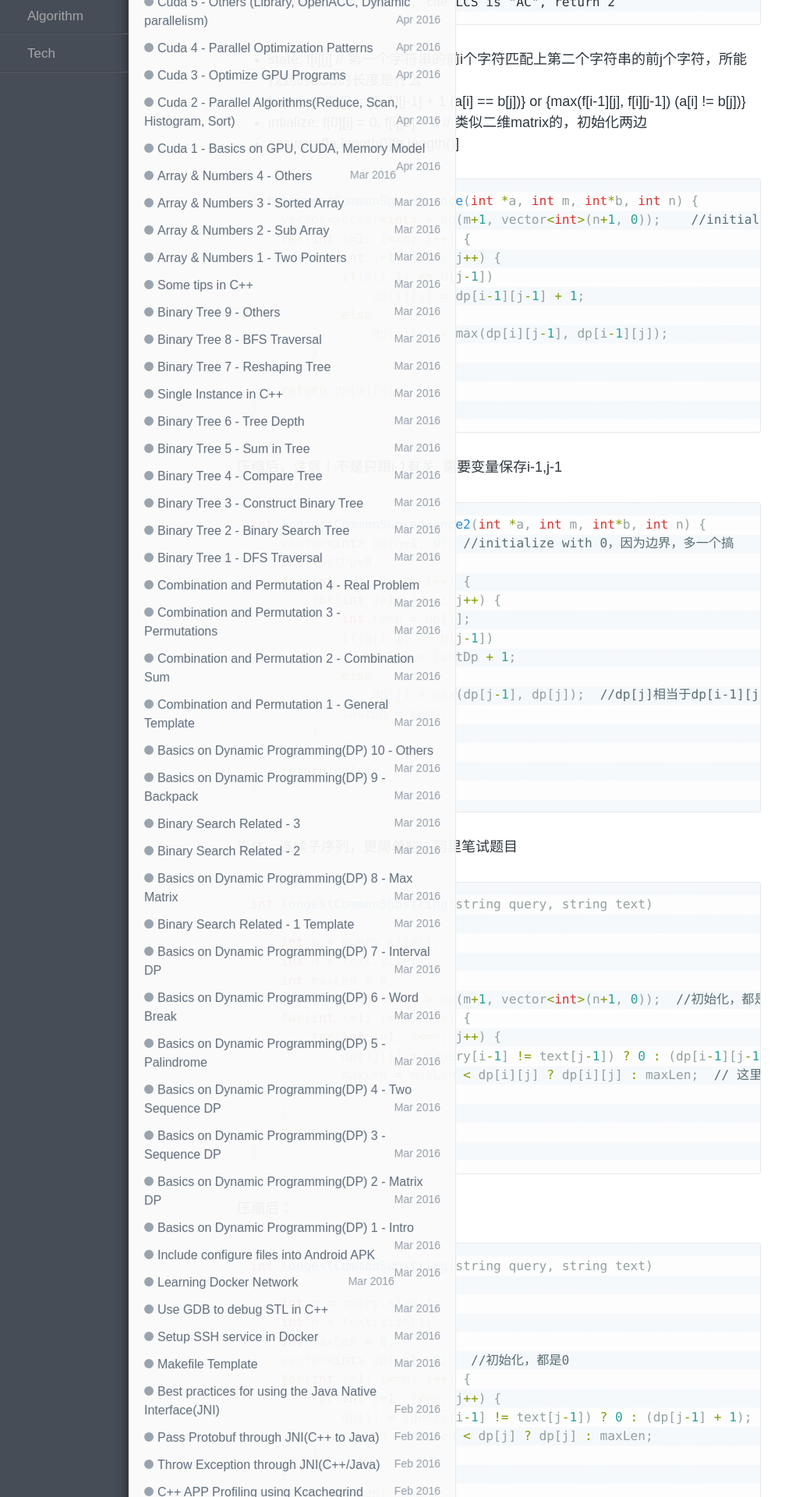
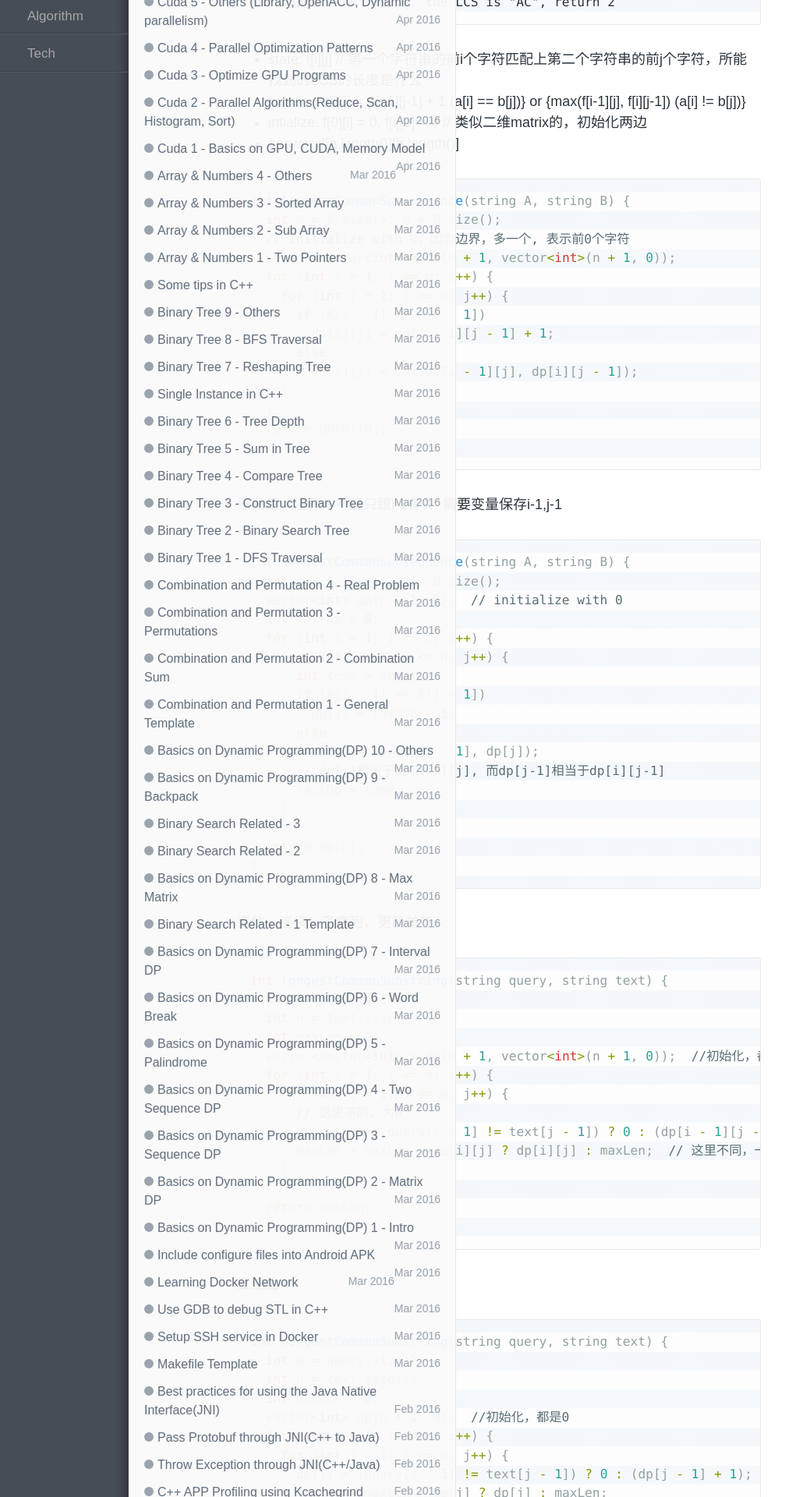
Before and after one commit to wykvictor/wykvictor.github.io, a Jekyll site: the page built from _posts/algorithm/2016-03-20-Dynamic-Programming-4.md, in a window 1280 px wide. Shown: the part 439-2359 px from the top of the page at 78% size, without its empty margins (0-1039 px from the left). Built offline with Jekyll 4.4.1, drawn with Linux system fonts in a browser that asks for light colours; some of the changed text lies outside the part shown.

Commit message:
update lcs in dp-4

```diff
--- a/_posts/algorithm/2016-03-20-Dynamic-Programming-4.md
+++ b/_posts/algorithm/2016-03-20-Dynamic-Programming-4.md
@@ -24,69 +24,72 @@
 * answer: f[a.length()][b.length()]
 
 {% highlight C++ %}
-int longestCommonSubsequence(int *a, int m, int*b, int n) {
-    vector<vector<int> > dp(m+1, vector<int>(n+1, 0));    //initialize with 0，因为边界，多一个搞
-    for(int i=1; i<=m; i++) {
-        for(int j=1; j<=n; j++) {
-            if(a[i-1] == b[j-1])
-                dp[i][j] = dp[i-1][j-1] + 1;
-            else
-                dp[i][j] = max(dp[i][j-1], dp[i-1][j]);
-        }
+int longestCommonSubsequence(string A, string B) {
+  int m = A.size(), n = B.size();
+  // initialize with 0，因为边界，多一个, 表示前0个字符
+  vector<vector<int> > dp(m + 1, vector<int>(n + 1, 0));
+  for (int i = 1; i <= m; i++) {
+    for (int j = 1; j <= n; j++) {
+      if (A[i - 1] == B[j - 1])
+        dp[i][j] = dp[i - 1][j - 1] + 1;
+      else
+        dp[i][j] = max(dp[i - 1][j], dp[i][j - 1]);
     }
-    return dp[m][n];
+  }
+  return dp[m][n];
 }
 {% endhighlight %}
 压缩后，注意！不是只跟i-1有关, 需要变量保存i-1,j-1
 {% highlight C++ %}
-int longestCommonSubsequence2(int *a, int m, int*b, int n) {
-    vector<int> dp(n+1, 0); //initialize with 0，因为边界，多一个搞
-    int lastDp=0;
-    for(int i=1; i<=m; i++) {
-        for(int j=1; j<=n; j++) {
-            int temp = dp[j];
-            if(a[i-1] == b[j-1])
-                dp[j] = lastDp + 1;
-            else
-                dp[j] = max(dp[j-1], dp[j]);  //dp[j]相当于dp[i-1][j], 而dp[j-1]相当于dp[i][j-1]
-            lastDp = temp;
-        }
+int longestCommonSubsequence(string A, string B) {
+  int m = A.size(), n = B.size();
+  vector<int> dp(n + 1, 0);  // initialize with 0
+  int lastDp = 0;
+  for (int i = 1; i <= m; i++) {
+    for (int j = 1; j <= n; j++) {
+      int temp = dp[j];
+      if (A[i - 1] == B[j - 1])
+        dp[j] = lastDp + 1;
+      else
+        dp[j] = max(dp[j - 1], dp[j]);
+      // dp[j]相当于dp[i-1][j], 而dp[j-1]相当于dp[i][j-1]
+      lastDp = temp;
     }
-    return dp[n];
+  }
+  return dp[n];
 }
 {% endhighlight %}
-变体，连续子序列，更简单些：阿里笔试题目
+变体，连续，子序列，更简单些
 {% highlight C++ %}
-int longestCommonSubstring(string query, string text)
-{
-    int m = query.size();
-    int n = text.size();
-    int maxLen = 0;
-    vector<vector<int> > dp(m+1, vector<int>(n+1, 0));  //初始化，都是0
-    for(int i=1; i<=m; i++) {
-        for(int j=1; j<=n; j++) {
-            dp[i][j] = (query[i-1] != text[j-1]) ? 0 : (dp[i-1][j-1] + 1); // 这里不同，为0
-            maxLen = maxLen < dp[i][j] ? dp[i][j] : maxLen;  // 这里不同，一直保存max
-        }
+int longestCommonSubstring(string query, string text) {
+  int m = query.size();
+  int n = text.size();
+  int maxLen = 0;
+  vector<vector<int> > dp(m + 1, vector<int>(n + 1, 0));  //初始化，都是0
+  for (int i = 1; i <= m; i++) {
+    for (int j = 1; j <= n; j++) {
+      // 这里不同，为0
+      dp[i][j] = (query[i - 1] != text[j - 1]) ? 0 : (dp[i - 1][j - 1] + 1);
+      maxLen = maxLen < dp[i][j] ? dp[i][j] : maxLen;  // 这里不同，一直保存max
     }
-    return maxLen;
+  }
+  return maxLen;
 }
 {% endhighlight %}
 压缩后：
 {% highlight C++ %}
-int longestCommonSubstring(string query, string text)
-{
-    int m = query.size();
-    int n = text.size();
-    int maxLen = 0;
-    vector<int> dp(n+1, 0);  //初始化，都是0
-    for(int i=1; i<=m; i++) {
-        for(int j=1; j<=n; j++) {
-            dp[j] = (query[i-1] != text[j-1]) ? 0 : (dp[j-1] + 1);
-            maxLen = maxLen < dp[j] ? dp[j] : maxLen;
-        }
+int longestCommonSubstring(string query, string text) {
+  int m = query.size();
+  int n = text.size();
+  int maxLen = 0;
+  vector<int> dp(n + 1, 0);  //初始化，都是0
+  for (int i = 1; i <= m; i++) {
+    for (int j = 1; j <= n; j++) {
+      dp[j] = (query[i - 1] != text[j - 1]) ? 0 : (dp[j - 1] + 1);
+      maxLen = maxLen < dp[j] ? dp[j] : maxLen;
     }
-    return maxLen;
+  }
+  return maxLen;
 }
 {% endhighlight %}
 
```
